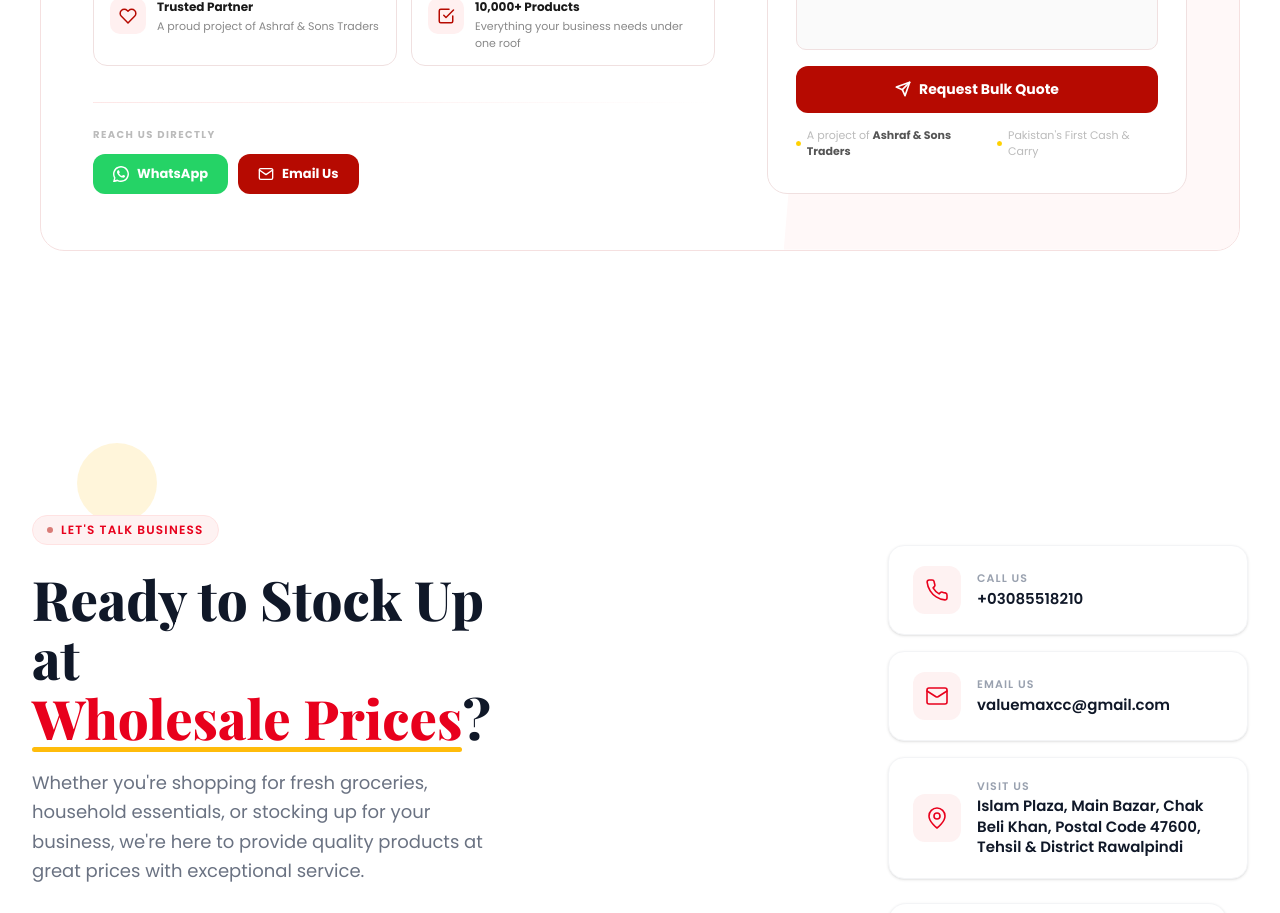
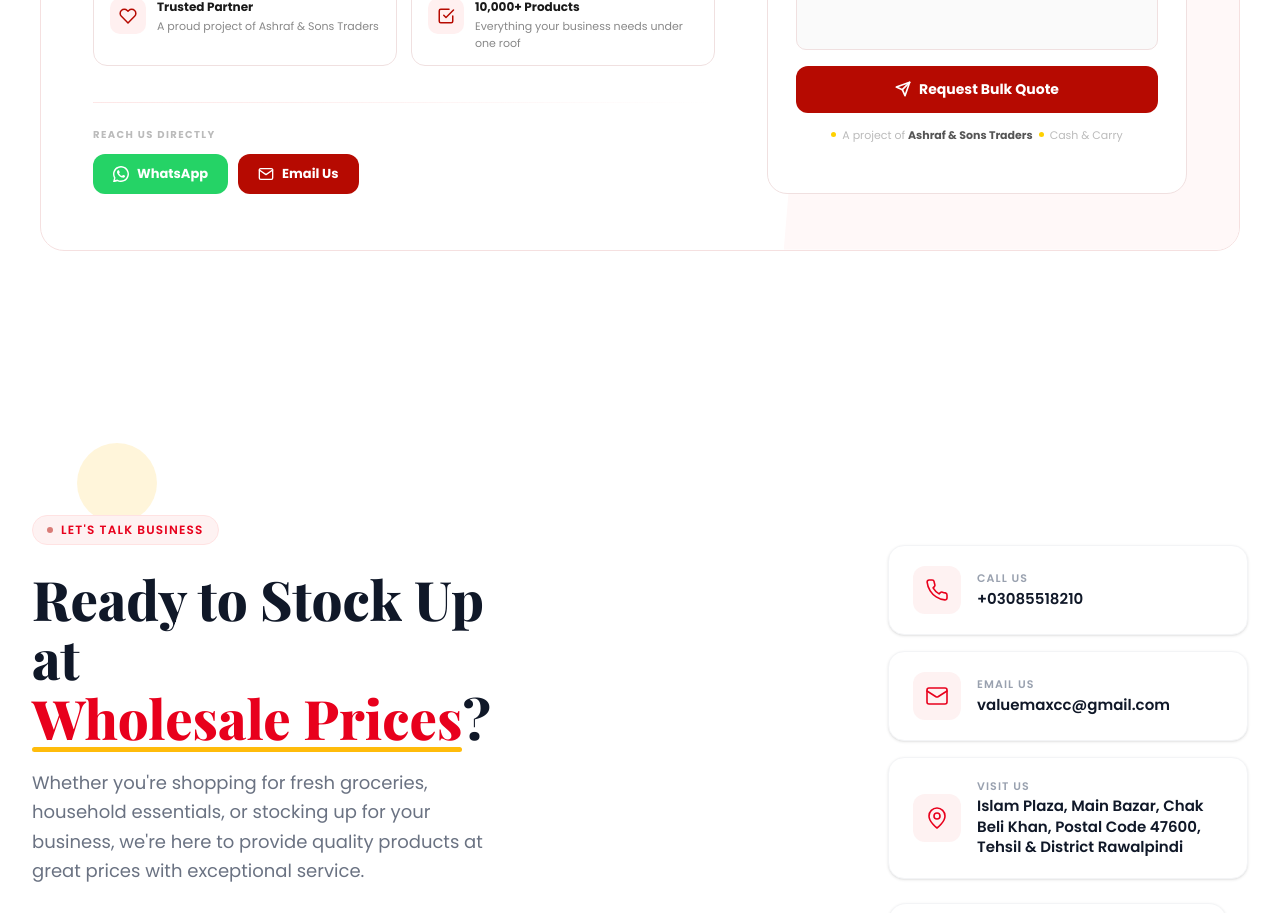
Before and after one commit to Valuemax-Carry/value-max, a Next.js app: page / in a window 1280 px wide. Shown: the part 5620-6533 px from the top of the page. Built offline with nearby package versions, Linux system fonts and the light colour scheme.

Commit message:
fixing the data in bulk order

```diff
--- a/components/landing/BulkOrder.js
+++ b/components/landing/BulkOrder.js
@@ -802,7 +802,7 @@ export default function BulkOrder() {
                     </strong>
                   </span>
                   <span className="bo-trust-dot" />
-                  <span>Pakistan's First Cash &amp; Carry</span>
+                  <span>Cash &amp; Carry</span>
                 </div>
               </form>
             </div>
```
